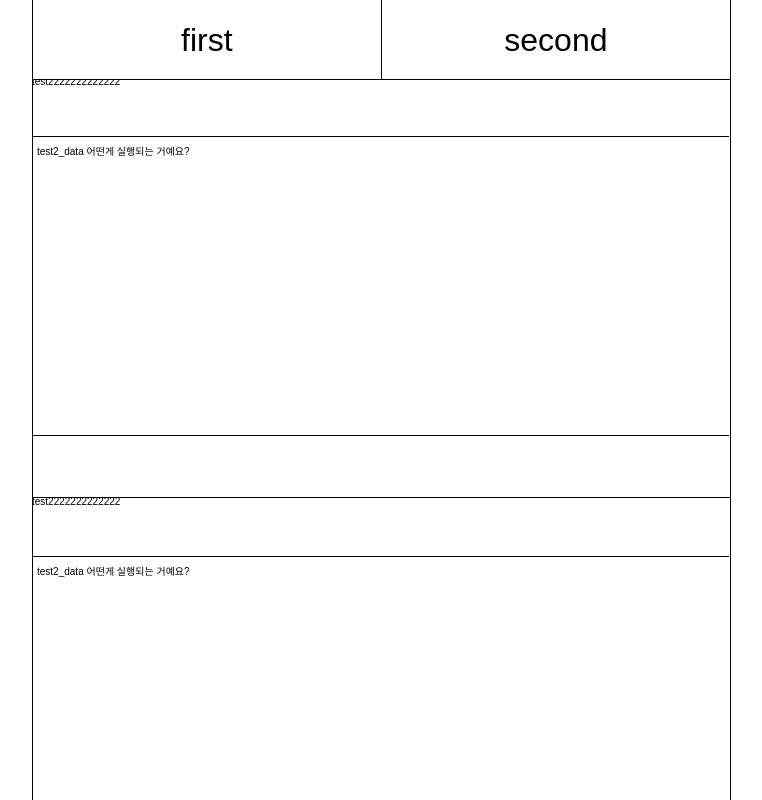
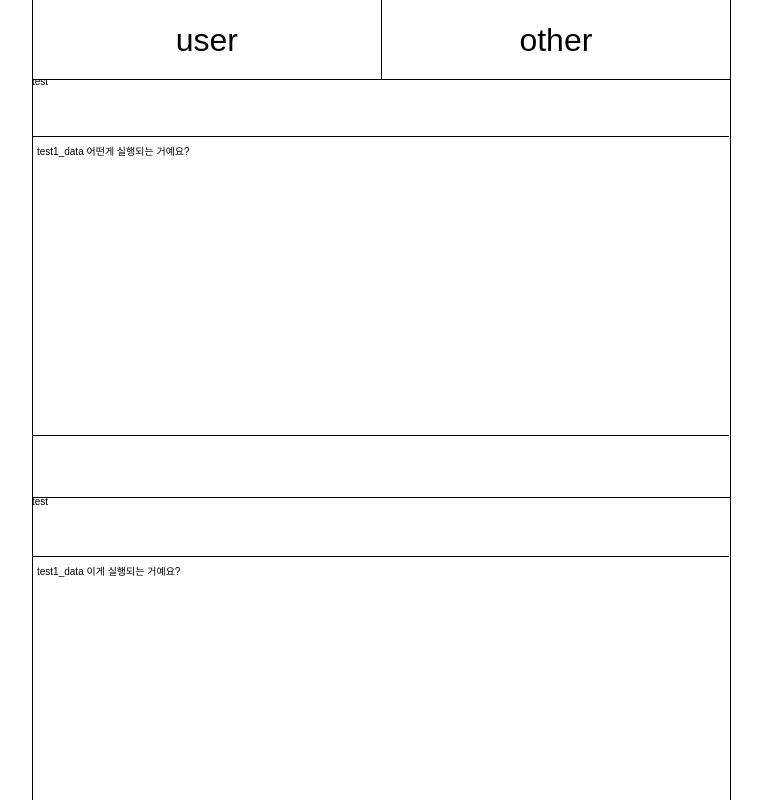
Before and after one commit to ft-matcha/matcha, a React app in the folder front/: page / in a window 1280 px wide. Shown: the top 800 px of the page, without its empty margins (257-1019 px from the left). Built offline with nearby package versions, Linux system fonts and the light colour scheme.

Commit message:
Fix: Tag z-index changed

```diff
--- a/front/src/api/api.ts
+++ b/front/src/api/api.ts
@@ -9,6 +9,7 @@ export class ApiCall {
   constructor(apiInstance: Api.ApiInstance, url: string) {
     this.apiInstance = apiInstance;
     this.baseUrl = url;
+    console.log(this.baseUrl);
   }
 
   getInstance() {
@@ -16,7 +17,6 @@ export class ApiCall {
   }
 
   callApi(type: string, url: string, params: any) {
-    console.log(params);
     switch (type) {
       case 'post':
         return this.getInstance().post(url, params);
--- a/front/src/components/Post.tsx
+++ b/front/src/components/Post.tsx
@@ -21,7 +21,6 @@ const PostTabContainer = styled.div`
   display: flex;
   position: sticky;
   top: 0;
-  z-index: 1000;
   height: 80px;
   line-height: 40px;
   flex-direction: row;
@@ -83,11 +82,11 @@ const Post = () => {
     <>
       <PostContainer>
         <PostTabContainer>
-          <PostTab onClick={() => setTab(false)}>first</PostTab>
-          <PostTab onClick={() => setTab(true)}>second</PostTab>
+          <PostTab onClick={() => setTab(false)}>user</PostTab>
+          <PostTab onClick={() => setTab(true)}>other</PostTab>
         </PostTabContainer>
         <PostBody>
-          <CardList data={tab ? test : test2} />
+          <CardList data={!tab ? test : test2} />
         </PostBody>
       </PostContainer>
     </>
```
